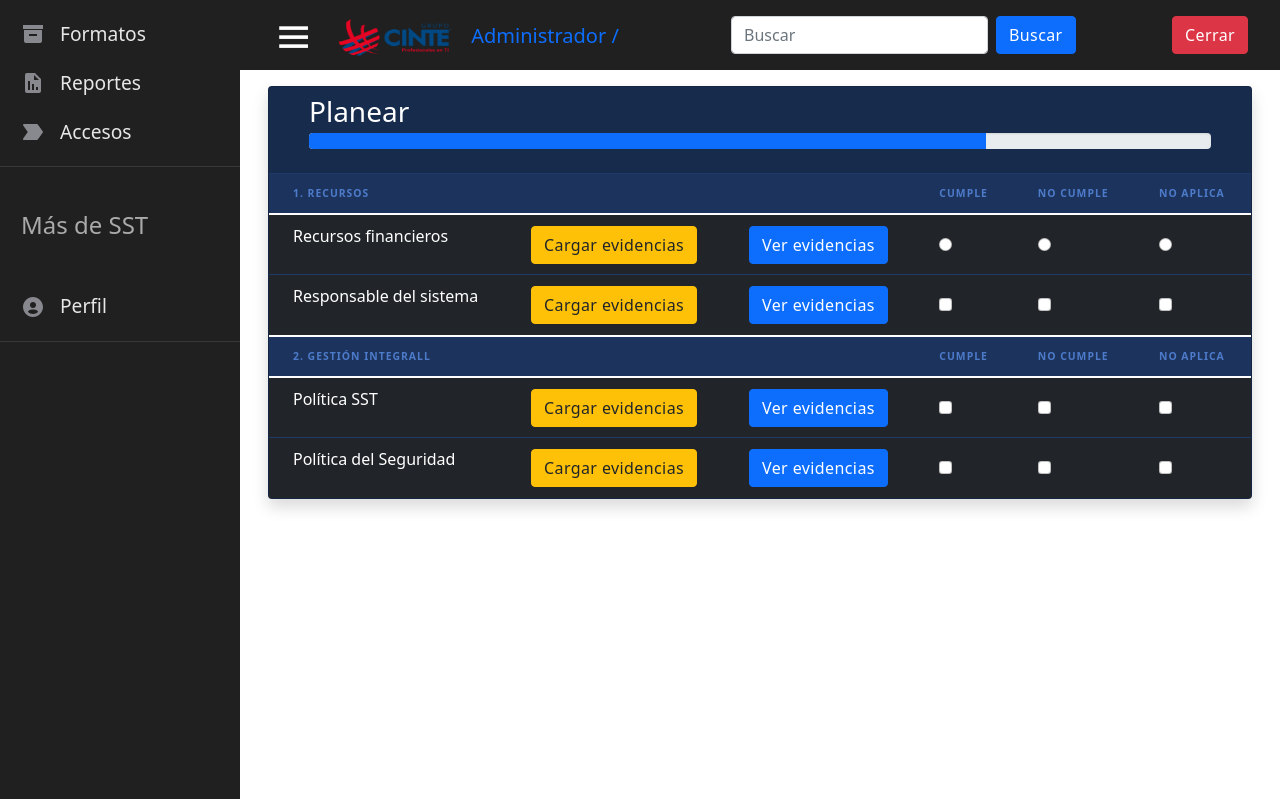
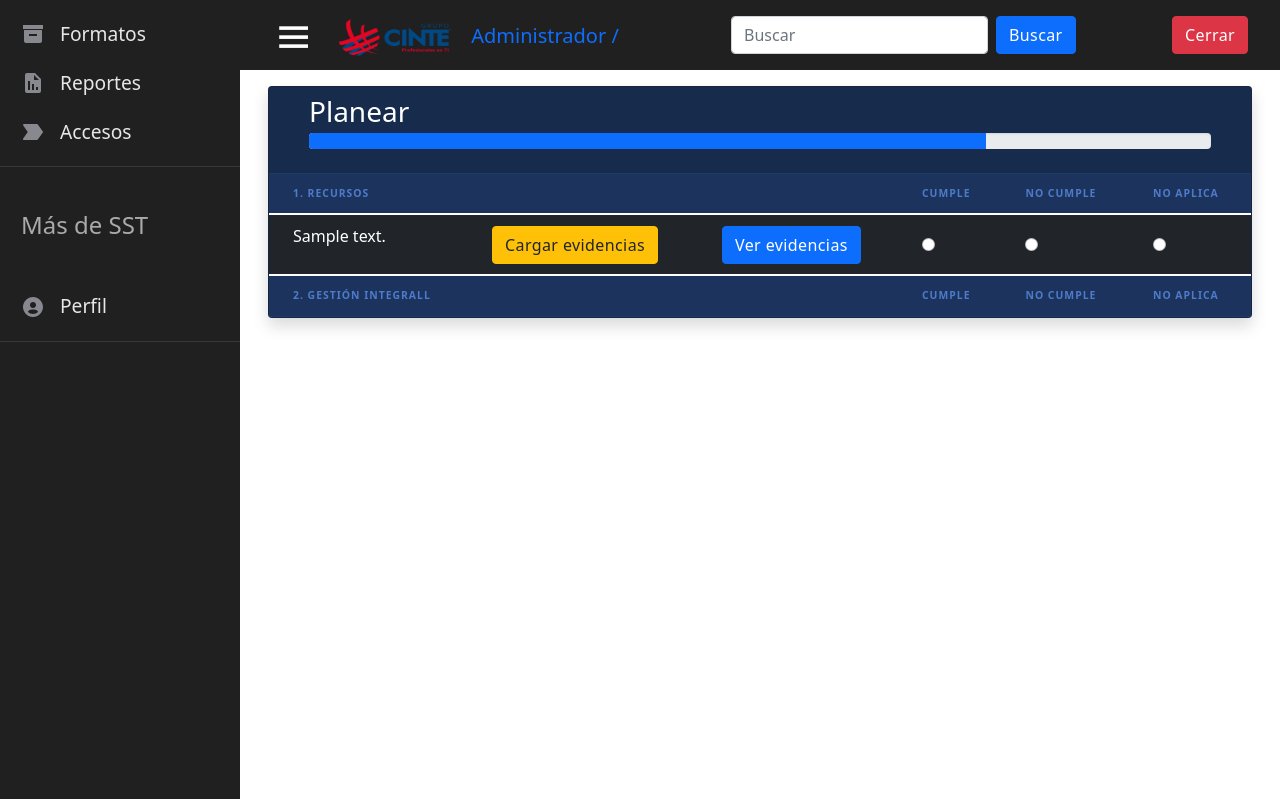
Before and after one commit to shawndarck/GestionDocumental, a Django app: page /planear/ in a window 1280 px wide. Shown: the top 799 px of the page. Run offline with Django 4.2, Linux system fonts and the light colour scheme; tables that the repository leaves empty hold one stand-in row (values such as "Sample post").

Commit message:
Listado y filtro en planear

```diff
--- a/ciclo_phva/views.py
+++ b/ciclo_phva/views.py
@@ -1,3 +1,7 @@
 from django.shortcuts import render
+from django.views import generic
+from ciclo_phva.models import ItemEstandar
 
 # Create your views here.
+class ListarItemsEstandares(generic.ListView):
+    item = ItemEstandar
--- a/templates/usuarios/planear.html
+++ b/templates/usuarios/planear.html
@@ -19,6 +19,7 @@
 
 <body>
     {% load static %}
+    {% block content %}
     <div class="d-flex" id="wrapper">
         <div class="bg-dark" id="sidebar-wrapper">
             <div class="list-group list-group-flush">
@@ -100,17 +101,18 @@
                                 </tr>
                               </thead>
                               <tbody>
+
+                                {% for item in item_estandar1 %}
                                 <tr>
                                     <th scope="row">
-                                      <p>Recursos financieros</p>
+                                      <p>{{ item.descripcion }}</p>
                                     </th>
                                     <td>
-                                      <a class="btn btn-warning text-dark" >Cargar evidencias</a>
+                                      <a class="btn btn-warning text-dark" data-bs-toggle="modal" data-bs-target="#subirArchivo" >Cargar evidencias</a>
                                     </td>
                                     <td>
-                                      <a class="btn btn-primary" >Ver evidencias</a>
+                                      <a class="btn btn-primary" data-bs-toggle="modal" data-bs-target="#ver">Ver evidencias</a>
                                     </td>
-                                    <form>
                                     <td>
                                       <input class="form-check-input" type="radio" name="flexRadioDefault" id="flexRadioDefault1">
                                     </td>
@@ -120,28 +122,9 @@
                                     <td>
                                       <input class="form-check-input" type="radio" name="flexRadioDefault" id="flexRadioDefault2">
                                     </td>
-                                    </form>
                                   </tr>
-                                  <tr>
-                                    <th scope="row">
-                                      <p>Responsable del sistema</p>
-                                    </th>
-                                    <td>
-                                      <a class="btn btn-warning text-dark" >Cargar evidencias</a>
-                                    </td>
-                                    <td>
-                                      <a class="btn btn-primary" >Ver evidencias</a>
-                                    </td>
-                                    <td>
-                                      <input class="form-check-input" type="checkbox" value="" id="flexCheckDefault">
-                                    </td>
-                                    <td>
-                                      <input class="form-check-input" type="checkbox" value="" id="flexCheckDefault">
-                                    </td>
-                                    <td>
-                                      <input class="form-check-input" type="checkbox" value="" id="flexCheckDefault">
-                                    </td>
-                                  </tr>
+                                {% endfor %}
+
                               </tbody>
                               <thead class="thead-dark">
                                 <tr>
@@ -155,46 +138,28 @@
                                 </tr>
                               </thead>
                               <tbody>
-                                <tr>
-                                  <th scope="row">
-                                    <p>Política SST</p>
-                                  </th>
-                                  <td>
-                                    <a class="btn btn-warning text-dark" >Cargar evidencias</a>
-                                  </td>
-                                  <td>
-                                    <a class="btn btn-primary" >Ver evidencias</a>
-                                  </td>
-                                  <td>
-                                    <input class="form-check-input" type="checkbox" value="" id="flexCheckDefault">
-                                  </td>
-                                  <td>
-                                    <input class="form-check-input" type="checkbox" value="" id="flexCheckDefault">
-                                  </td>
-                                  <td>
-                                    <input class="form-check-input" type="checkbox" value="" id="flexCheckDefault">
-                                  </td>
-                                </tr>
+                                {% for item in item_estandar2 %}
                                 <tr>
                                     <th scope="row">
-                                      <p>Política del Seguridad</p>
+                                      <p>{{ item.descripcion }}</p>
                                     </th>
                                     <td>
-                                      <a class="btn btn-warning text-dark" >Cargar evidencias</a>
+                                      <a class="btn btn-warning text-dark" data-bs-toggle="modal" data-bs-target="#subirArchivo" >Cargar evidencias</a>
                                     </td>
                                     <td>
-                                      <a class="btn btn-primary" >Ver evidencias</a>
+                                      <a class="btn btn-primary" data-bs-toggle="modal" data-bs-target="#ver" >Ver evidencias</a>
                                     </td>
                                     <td>
-                                      <input class="form-check-input" type="checkbox" value="" id="flexCheckDefault">
+                                      <input class="form-check-input" type="radio" name="flexRadioDefault" id="flexRadioDefault1">
                                     </td>
                                     <td>
-                                      <input class="form-check-input" type="checkbox" value="" id="flexCheckDefault">
+                                      <input class="form-check-input" type="radio" name="flexRadioDefault" id="flexRadioDefault2">
                                     </td>
                                     <td>
-                                      <input class="form-check-input" type="checkbox" value="" id="flexCheckDefault">
+                                      <input class="form-check-input" type="radio" name="flexRadioDefault" id="flexRadioDefault2">
                                     </td>
                                   </tr>
+                                {% endfor %}
                               </tbody>
                           </table>
 
@@ -219,13 +184,96 @@
         </div>
 
 
+<!-- Modal -->
+<div class="modal fade" id="subirArchivo" tabindex="-1" aria-labelledby="exampleModalLabel" aria-hidden="true">
+  <div class="modal-dialog">
+    <div class="modal-content">
+      <div class="modal-header">
+        <h5 class="modal-title" id="exampleModalLabel">Subir archivo</h5>
+        <button type="button" class="btn-close" data-bs-dismiss="modal" aria-label="Close"></button>
+      </div>
+      <div class="modal-body">
+
+
+        <div class="card">
+          <div class="card-header">
+            Previsualización de archivos subidos
+          </div>
+          <div class="card-body">
+
+            <div class="container">
+              <div class="row">
+                  <div class="col text-center">
+                    <p class="card-title">archivejemplo1.pdf <b class="text-danger">Eliminar</b></p>
+                    <p class="card-title">archivoejemplo2.pdf <b class="text-danger">Eliminar</b></p>
+                    <p class="card-title">archivoejemplo3.pdf <b class="text-danger">Eliminar</b></p>
+                  </div>
+                </div>
+              </div>
+            <br/>
+            <div class="d-grid gap-2 col-6 mx-auto">
+              <button class="btn btn-warning" type="button">Subir archivo</button>
+            </div>
+          </div>
+        </div>
+      </div>
+      <div class="modal-footer">
+        <button type="button" class="btn btn-secondary" data-bs-dismiss="modal">Cerrar</button>
+        <button type="button" class="btn btn-primary">Confirmar subida de archivos</button>
+      </div>
     </div>
-    <script src="https://cdn.jsdelivr.net/npm/jquery@3.5.1/dist/jquery.slim.min.js"
-        integrity="sha384-DfXdz2htPH0lsSSs5nCTpuj/zy4C+OGpamoFVy38MVBnE+IbbVYUew+OrCXaRkfj"
-        crossorigin="anonymous"></script>
-    <script src="https://cdn.jsdelivr.net/npm/bootstrap@4.6.1/dist/js/bootstrap.bundle.min.js"
-        integrity="sha384-fQybjgWLrvvRgtW6bFlB7jaZrFsaBXjsOMm/tB9LTS58ONXgqbR9W8oWht/amnpF"
-        crossorigin="anonymous"></script>
+  </div>
+</div>
+
+
+<div class="modal fade" id="ver" tabindex="-1" aria-labelledby="ver" aria-hidden="true">
+  <div class="modal-dialog" style="max-width: 60rem;">
+      <div class="modal-content">
+          <div class="modal-header">
+              <h5 class="modal-title" id="exampleModalLabel">Consultar evidencias</h5>
+              <button type="button" class="close" data-dismiss="modal" aria-label="Close">
+                  <span aria-hidden="true">&times;</span>
+              </button>
+          </div>
+              <div class="modal-body" >
+                  <div class="row">
+                          <div class="col-lg-6">
+                              <div class="card text-dark m-2 shadow-lg">
+                                  <div class="card-header border-0">
+
+                                  </div>
+                                  <div class="card-header border-0">
+                                      <h5 class="card-title">Nombre del recurso</h5>
+                                      <button class="btn btn-primary">Descargar evidencias</button>
+                                      <button class="btn btn-warning">Editar evidencias</button>
+                                  </div>
+                              </div>
+                          </div>
+                          <div class="col-lg-6">
+                            <div class="card text-dark m-2 shadow-lg">
+                                <div class="card-header border-0">
+                                </div>
+                                <div class="card-header border-0">
+                                  <h5 class="card-title">Nombre del recurso</h5>
+                                  <button class="btn btn-primary">Descargar evidencias</button>
+                                  <button class="btn btn-warning">Editar evidencias</button>
+                              </div>
+                            </div>
+                        </div>
+                  </div>
+              </div>
+          </h:form>
+      </div>
+  </div>
+
+
+</div>
+
+
+
+    </div>
+    {% endblock %}
+    <script src="https://cdn.jsdelivr.net/npm/bootstrap@5.1.3/dist/js/bootstrap.bundle.min.js" integrity="sha384-ka7Sk0Gln4gmtz2MlQnikT1wXgYsOg+OMhuP+IlRH9sENBO0LRn5q+8nbTov4+1p" crossorigin="anonymous"></script>
 
 
 
--- a/usuarios/urls.py
+++ b/usuarios/urls.py
@@ -9,7 +9,7 @@ urlpatterns = [
     path('sidebar/', views.sidebar, name='sidebar'),
     # path('', views.login, name='login'),
     path('register/', views.register, name='register'),
-    path('planear/', views.planear, name="planear"),
+    path('planear/', views.Planear.as_view(), name='planear'),
     path('hacer/', views.hacer, name="hacer"),
     path('verificar/', views.verificar, name="verificar"),
     path('actuar/', views.actuar, name="actuar"),
--- a/usuarios/views.py
+++ b/usuarios/views.py
@@ -3,14 +3,28 @@ from django.contrib.auth.forms import UserCreationForm
 from .forms import UserRegisterForm
 from django.contrib import messages
 from django.contrib.auth.decorators import login_required
+from django.views import generic
+from ciclo_phva.models import ItemEstandar
 
 
 def login(request):
     return render(request, 'usuarios/login.html')
 
 
-def planear(request):
-    return render(request, 'usuarios/planear.html')
+class Planear(generic.ListView):
+    item = ItemEstandar
+    context_object_name = 'item_estandar'
+    template_name = 'usuarios/planear.html'
+
+    def get_queryset(self):
+        pass
+
+    def get_context_data(self, **kwargs):
+        context = super(Planear, self).get_context_data(**kwargs)
+        context['item_estandar1'] = ItemEstandar.objects.filter(fk_sub_estandar = 1)
+        # Add any other variables to the context here
+        context['item_estandar2'] = ItemEstandar.objects.filter(fk_sub_estandar = 2)
+        return context
 
 
 def hacer(request):
```
Also changed, not shown: ciclo_phva/models.py (+26 -39 lines), usuarios/models.py (+19 -105 lines), ciclo_phva/migrations/0001_initial.py, ciclo_phva/migrations/0002_initial.py (added), usuarios/migrations/0001_initial.py.
